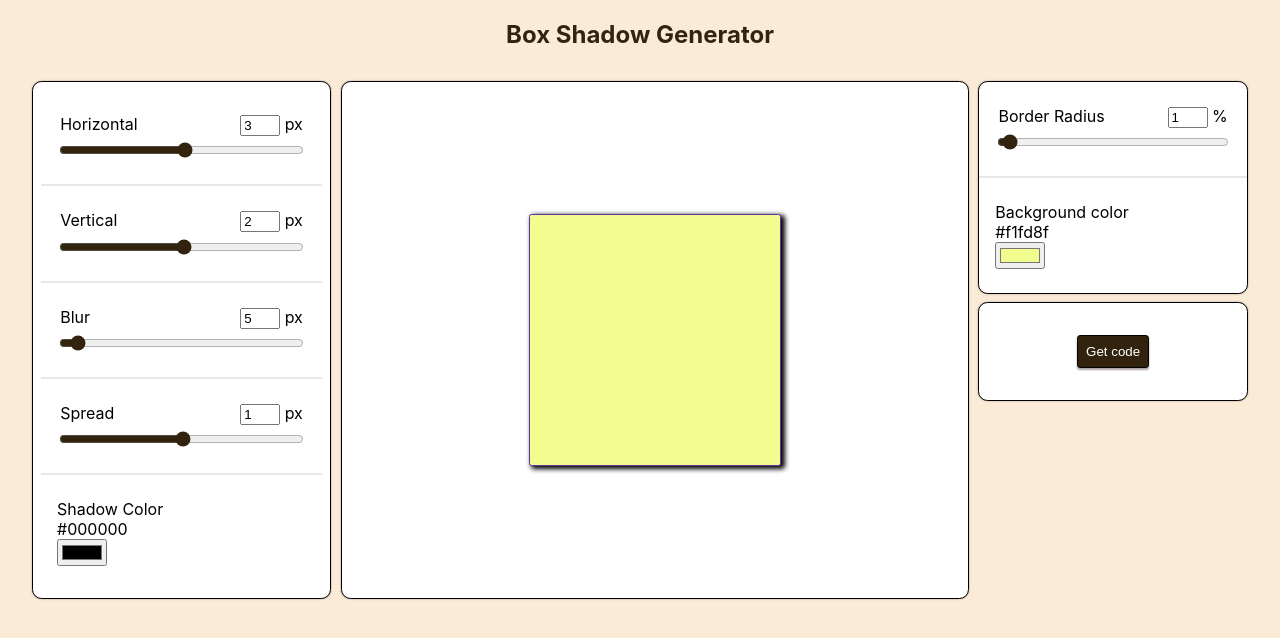
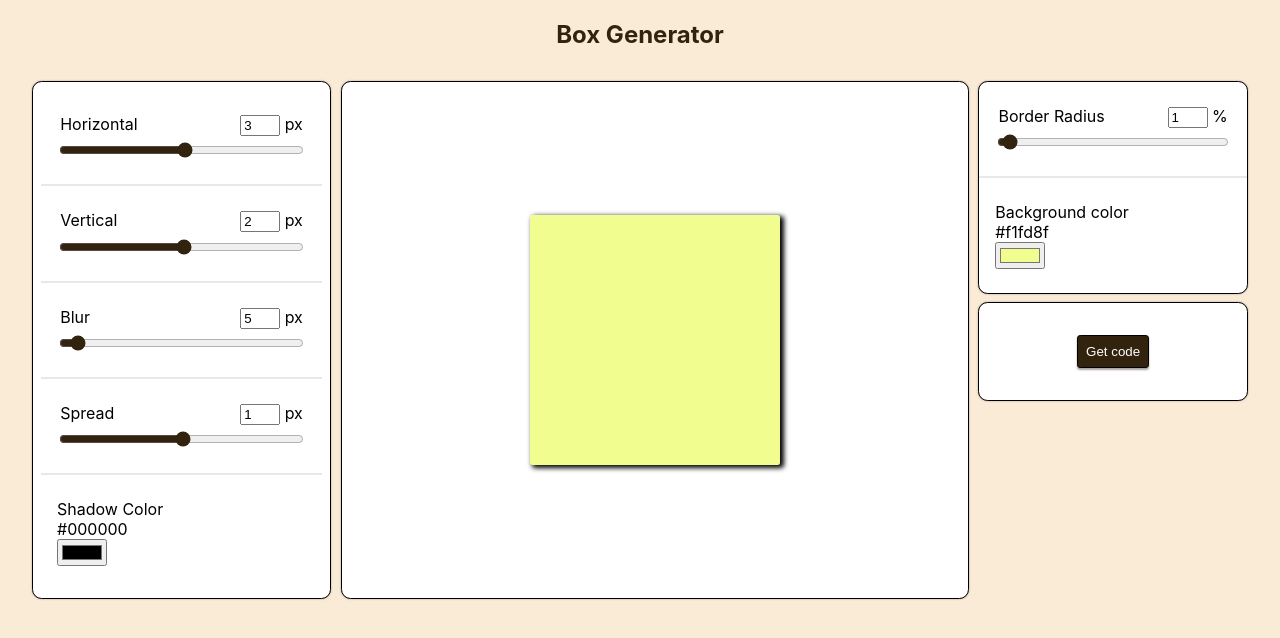
Before and after one commit to jkpatil211/box-generator, a React (Create React App) app: page / in a window 1280 px wide. Shown: the top 638 px of the page. Built offline with nearby package versions, Linux system fonts and the light colour scheme.

Commit message:
name changed

```diff
--- a/src/App.js
+++ b/src/App.js
@@ -1,16 +1,12 @@
-import logo from './logo.svg';
 import './App.css';
 
-import Slider from './components/Slider/Slider';
-import BoxShadowGenerator from './components/BoxShadowGenerator/BoxShadowGenerator';
+import BoxGenerator from './components/BoxGenerator/BoxGenerator';
 
 function App() {
   return (
     <div className="App">
-
       <div style={{width: "100%"}}>
-        {/* <Slider infinite={true} /> */}
-        <BoxShadowGenerator />
+        <BoxGenerator title="Box Generator" />
       </div>
     </div>
   );
--- a/src/components/BoxShadowGenerator/BoxShadowGenerator.css
+++ b/src/components/BoxGenerator/BoxGenerator.css
@@ -57,7 +57,7 @@ input[type="range"] {
 
 .model {
     position: relative;
-    border: 1px solid rebeccapurple;
+    /* border: 1px solid rebeccapurple; */
     top: 50%;
     left: 50%;
     transform: translate(-50%, -50%);
--- a/src/components/BoxShadowGenerator/BoxShadowGenerator.js
+++ b/src/components/BoxGenerator/BoxGenerator.js
@@ -1,11 +1,11 @@
 import { useEffect, useState } from 'react'
-import './BoxShadowGenerator.css'
+import './BoxGenerator.css'
 import RangeInputGroup from './RangeInputGroup';
 import ColorInputGroup from './ColorInputGroup';
 import PopupBox from './PopupBox';
 import CodeModalContent from './CodeModalContent';
 
-export default function BoxShadowGenerator() {
+export default function BoxGenerator({title}) {
 
     const [verticle, setVerticle] = useState(2);
     const [horizontal, setHorizontal] = useState(3);
@@ -24,7 +24,7 @@ export default function BoxShadowGenerator() {
 
     return (
         <>
-            <h2 className='component-title'>Box Shadow Generator</h2>
+            <h2 className='component-title'>{title}</h2>
             <div className="shadow-generator">
                 <div className='generator-div controller'>
                     <RangeInputGroup label='Horizontal' value={horizontal} setValue={setHorizontal} min={-100} />
```
Also changed, not shown: src/components/BoxGenerator/CodeModalContent.js (renamed from src/components/BoxShadowGenerator/CodeModalContent.js), src/components/BoxGenerator/ColorInputGroup.js (renamed from src/components/BoxShadowGenerator/ColorInputGroup.js), src/components/BoxGenerator/PopupBox.js (renamed from src/components/BoxShadowGenerator/PopupBox.js), src/components/BoxGenerator/RangeInputGroup.js (renamed from src/components/BoxShadowGenerator/RangeInputGroup.js), src/logo.svg (deleted).
